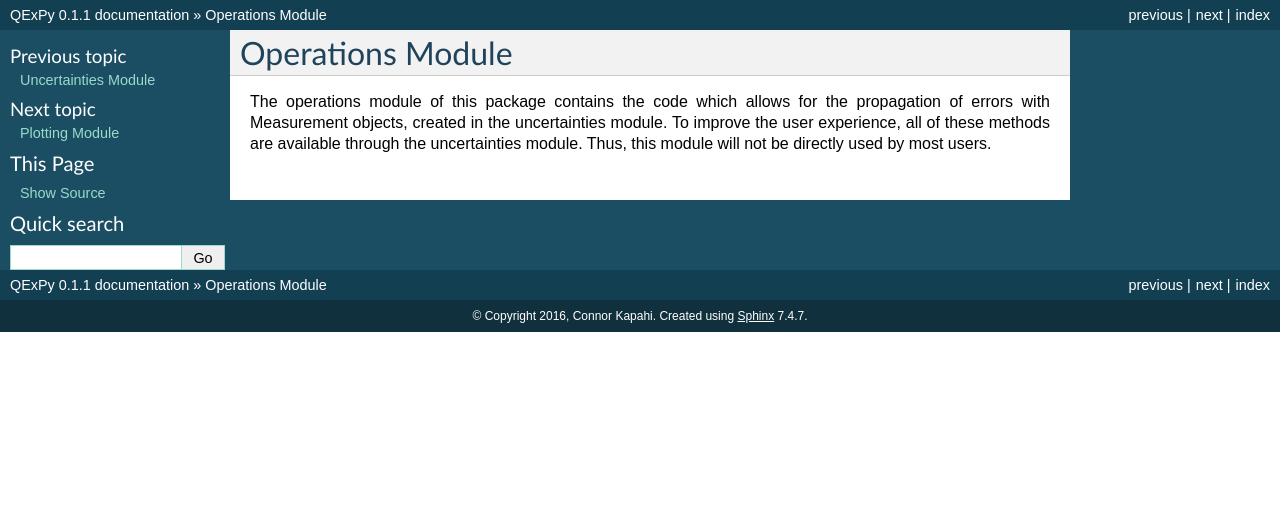
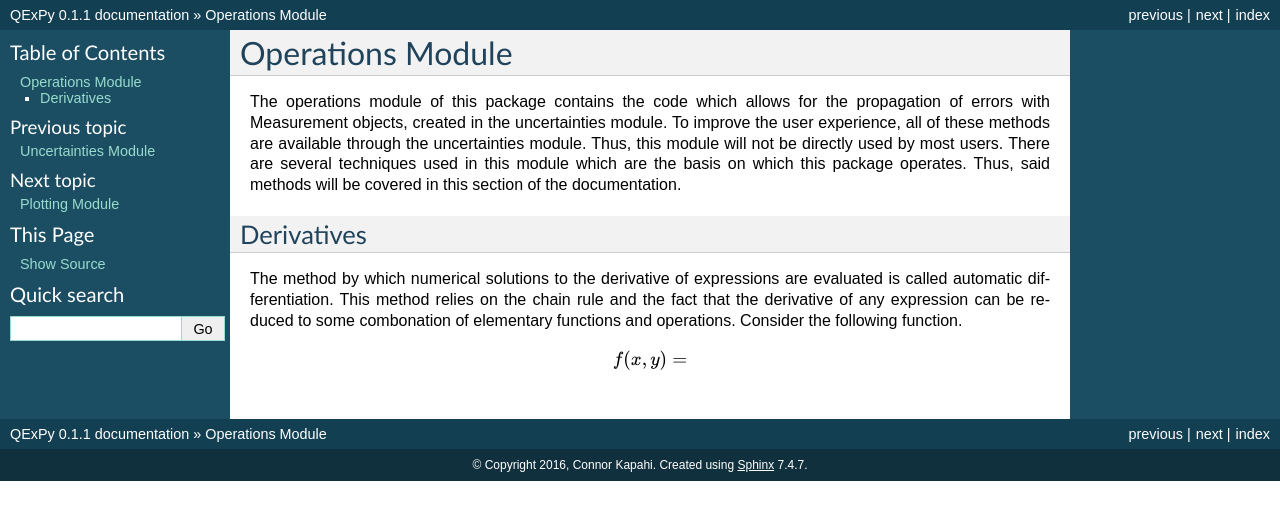
Before and after one commit to Queens-Physics/qexpy, a Sphinx documentation site: the page built from docs/operations.rst, in a window 1280 px wide. Shown: the top 520 px of the page. Built offline with Sphinx 7.4.7, drawn with Linux system fonts in a browser that asks for light colours.

Commit message:
Additions and edits to documentation

```diff
--- a/docs/operations.rst
+++ b/docs/operations.rst
@@ -5,4 +5,19 @@ The operations module of this package contains the code which allows for the
 propagation of errors with Measurement objects, created in the uncertainties
 module. To improve the user experience, all of these methods are available
 through the uncertainties module. Thus, this module will not be directly used
-by most users.
+by most users. There are several techniques used in this module which are the
+basis on which this package operates. Thus, said methods will be covered in this
+section of the documentation.
+
+Derivatives
+-----------
+
+The method by which numerical solutions to the derivative of expressions are
+evaluated is called automatic differentiation. This method relies on the chain
+rule and the fact that the derivative of any expression can be reduced to some
+combonation of elementary functions and operations. Consider the following
+function.
+
+.. math::
+
+   f(x,y) =
```
Also changed, not shown: docs/intro.rst (+30 -30 lines), docs/plotting.rst (+81 -31 lines).
